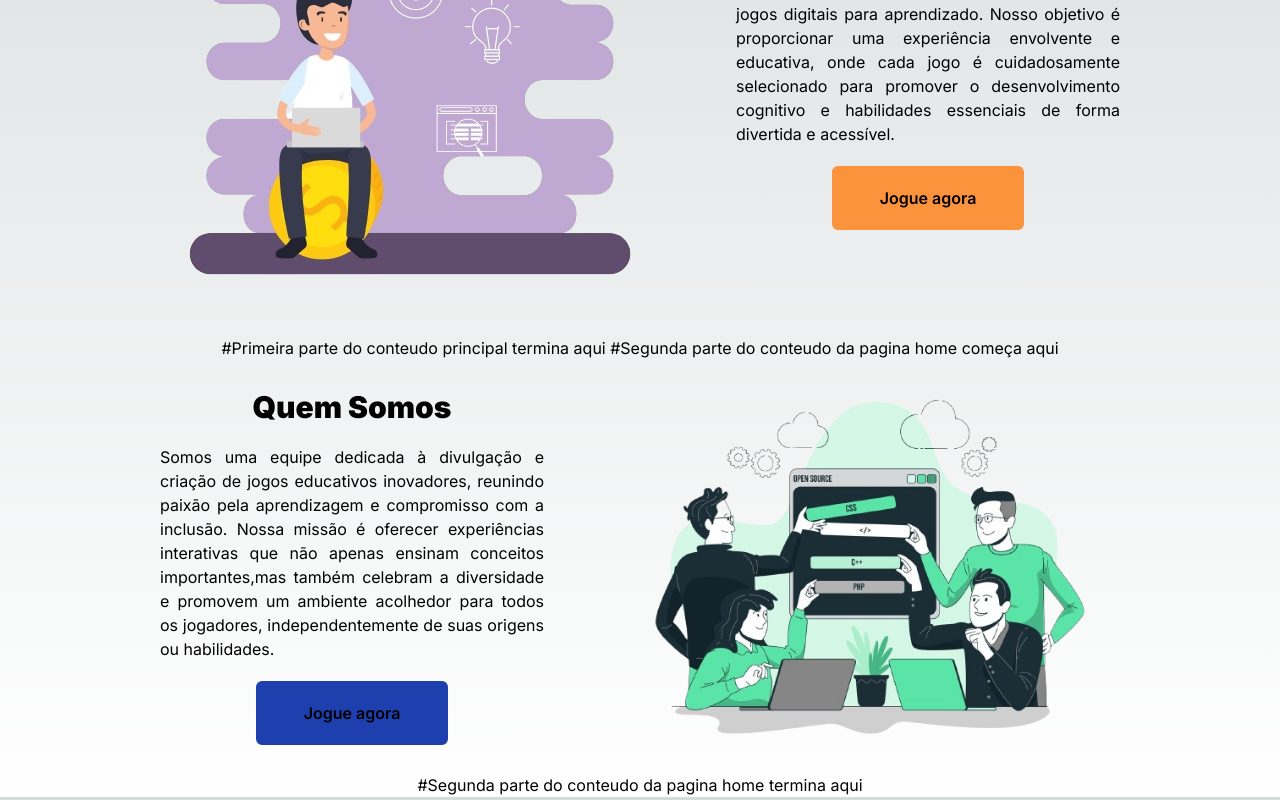
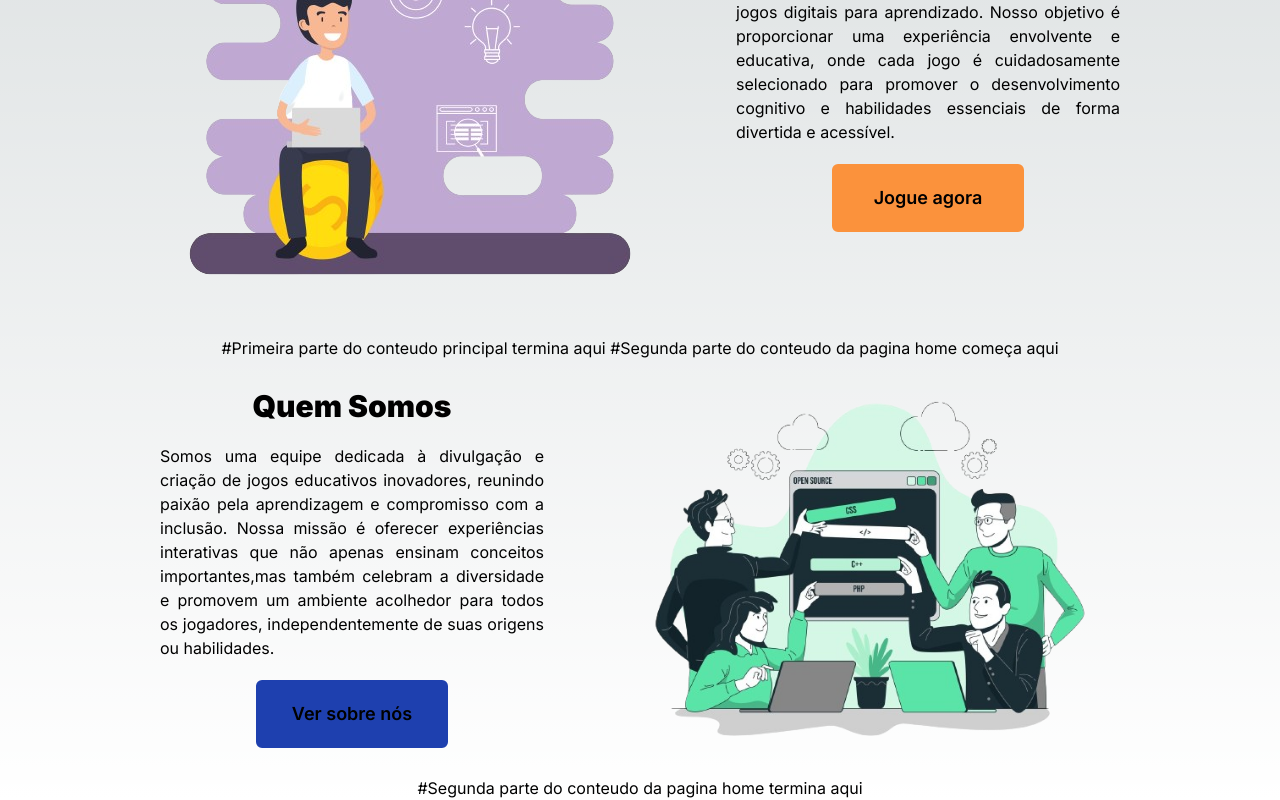
Before and after one commit to trabalhos-si-fiap/fe_happy_game, a Next.js app in the folder happy-game/: page / in a window 1280 px wide. Shown: the part 352-1152 px from the top of the page. Built offline with nearby package versions, Linux system fonts and the light colour scheme.

Commit message:
componente botão grande criado

```diff
--- a/happy-game/src/app/page.tsx
+++ b/happy-game/src/app/page.tsx
@@ -5,6 +5,7 @@ import segundaImagem from "../../public/static/imgs/quem_somos-removebg-preview.
 import Link from "next/link";
 import Container from "@/components/templates/Container";
 import TextContainer from "@/components/templates/TextContainer";
+import LargeButton from "@/components/LargeButton";
 
 export default function Home() {
   return (
@@ -28,12 +29,7 @@ export default function Home() {
                 jogo é cuidadosamente selecionado para promover o desenvolvimento cognitivo e
                 habilidades essenciais de forma divertida e acessível.
               </p>
-              <Link href={"/"}
-              className="
-              text-center bg-orange-400 px-4 py-4 rounded-md font-semibold cursor-pointer
-              w-1/2 m-auto hover:bg-transparent border-4 border-orange-400 ">
-                <span>Jogue agora</span>
-              </Link>
+              <LargeButton link={'/'} className={'bg-orange-400 border-orange-400'}>Jogue agora</LargeButton>
             </TextContainer>
           </Container>
           #Primeira parte do conteudo principal termina aqui
@@ -48,12 +44,7 @@ export default function Home() {
                 importantes,mas também celebram a diversidade e promovem um ambiente acolhedor para
                 todos os jogadores, independentemente de suas origens ou habilidades.
               </p>
-              <Link href={"/"}
-              className="
-              text-center bg-blue-800 px-4 py-4 rounded-md font-semibold cursor-pointer
-              w-1/2 m-auto hover:bg-transparent border-4 border-blue-800 ">
-                <span>Jogue agora</span>
-              </Link>
+              <LargeButton link={'/'} className={'bg-blue-800 border-blue-800'}>Ver sobre nós</LargeButton>
             </TextContainer>
             <Image
               src={segundaImagem}
@@ -63,7 +54,6 @@ export default function Home() {
             />
           </Container>
           #Segunda parte do conteudo da pagina home termina aqui
-
          </div>
       </div>
   )
--- /dev/null
+++ b/happy-game/src/components/LargeButton.tsx
@@ -0,0 +1,12 @@
+import Link from "next/link";
+
+export default function LargeButton(props: any){
+    return (
+        <Link href={props.link}
+              className={`text-center text-lg ${props.className ?? ''} px-4 py-4 rounded-md font-semibold cursor-pointer
+              w-1/2 m-auto hover:bg-transparent border-4 ${props.className ?? ''}`}
+               >
+                <span>{props.children}</span>
+        </Link>
+    )
+}
```
